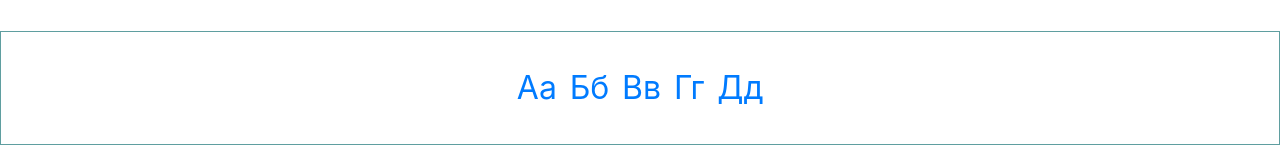
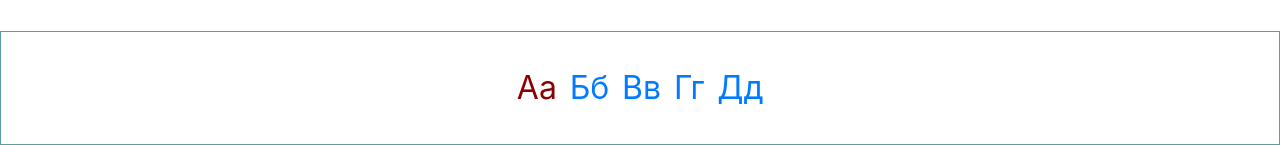
Before and after one commit to LaStudoAngular/angular-alphabet-app, an Angular app: page /home in a window 1280 px wide. Both pictures are taken after a click on the button "Go To Challenge". Shown: the part 760-905 px from the top of the page. Built offline with nearby package versions, Linux system fonts and the light colour scheme.

Commit message:
feat: challenge-down add styles

```diff
--- a/src/app/challenge/challenge/challenge-down/challenge-down.component.html
+++ b/src/app/challenge/challenge/challenge-down/challenge-down.component.html
@@ -4,7 +4,7 @@
       <a
         class="challenge-down__link" routerLink="/challenge/{{ getID(char) }}"
         (click)="onSelect(char)"
-        [ngClass]="{'challenge-down__link--active': getID(char) === currentID}"
+        [ngClass]="{'challenge-down__link--active': getID(char) === currentID, 'challenge-down__link--checked': char.checked}"
       >{{ char.letter }}</a>
     </li>
   </ul>
--- a/src/app/challenge/challenge/challenge-down/challenge-down.component.scss
+++ b/src/app/challenge/challenge/challenge-down/challenge-down.component.scss
@@ -16,8 +16,11 @@
     text-decoration: none;
 
     &--active {
+      text-decoration: underline;
+    }
+
+    &--checked {
       color: darkred;
-      text-decoration: underline;
     }
   }
 }
--- a/src/app/challenge/challenge/challenge-down/challenge-down.component.ts
+++ b/src/app/challenge/challenge/challenge-down/challenge-down.component.ts
@@ -21,6 +21,7 @@ export class ChallengeDownComponent implements OnInit {
   }
 
   onSelect(char: Char) {
+    char.checked = true;
     this.currentID = this.getID(char);
   }
 
--- a/src/app/models/char.model.ts
+++ b/src/app/models/char.model.ts
@@ -3,6 +3,7 @@ export class Char {
     public letter: string,
     public description: string,
     public image: string,
-    public quiz: string[]
+    public quiz: string[],
+    public checked: boolean
   ) {}
 }
--- a/src/app/service/char.service.ts
+++ b/src/app/service/char.service.ts
@@ -12,7 +12,7 @@ export class CharService {
     'трактор',
     'армавир',
     'амбразура'
-  ]));
+  ], false));
 
   getChars(): Char[] {
     if (!JSON.parse(localStorage.getItem('chars'))) {
@@ -22,9 +22,7 @@ export class CharService {
   }
 
   getChar(id: string): Char {
-    const chars = JSON.parse(localStorage.getItem('chars'));
-    const char: Char = chars.find((el: Char) => el.letter.charAt(0).toLowerCase() === id);
-    console.log(char);
+    const char: Char = JSON.parse(localStorage.getItem('chars')).find((el: Char) => el.letter.charAt(0).toLowerCase() === id);
     this.char$.next(char);
     return char;
   }
@@ -39,27 +37,27 @@ export class CharService {
         'трактор',
         'армавир',
         'амбразура'
-      ]),
+      ], true),
       new Char( 'Бб', 'бабочка', '../../assets/images/image-02.jpg', [
         'баклажан',
         'барбекю',
         'бомба'
-      ]),
+      ], false),
       new Char( 'Вв', 'виноград', '../../assets/images/image-03.jpg', [
         'водонос',
         'подводник',
         'аврал'
-      ]),
+      ], false),
       new Char('Гг', 'гриб', '../../assets/images/image-04.jpg', [
         'радуга',
         'кенгуру',
         'горбуша'
-      ]),
+      ], false),
       new Char('Дд', 'дерево', '../../assets/images/image-05.jpg', [
         'дуб',
         'долото',
         'двойка'
-      ])
+      ], false)
     ];
     localStorage.setItem('chars', JSON.stringify(chars));
   }
```
